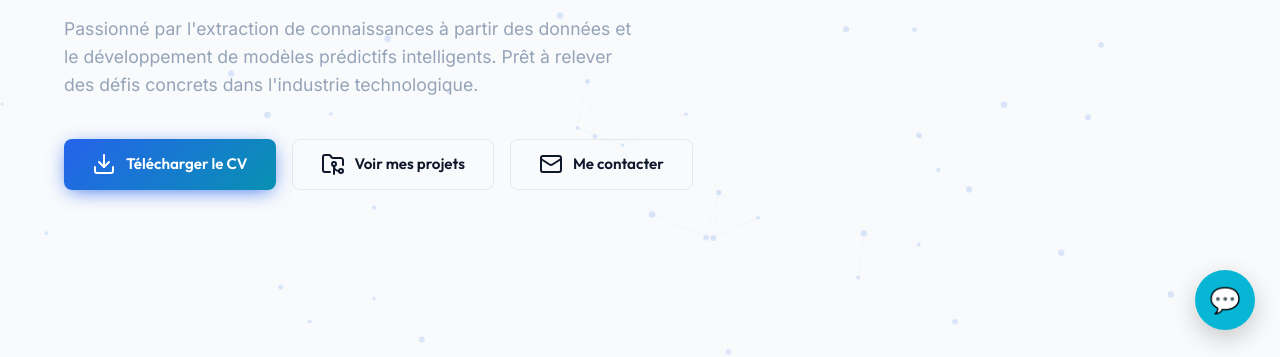
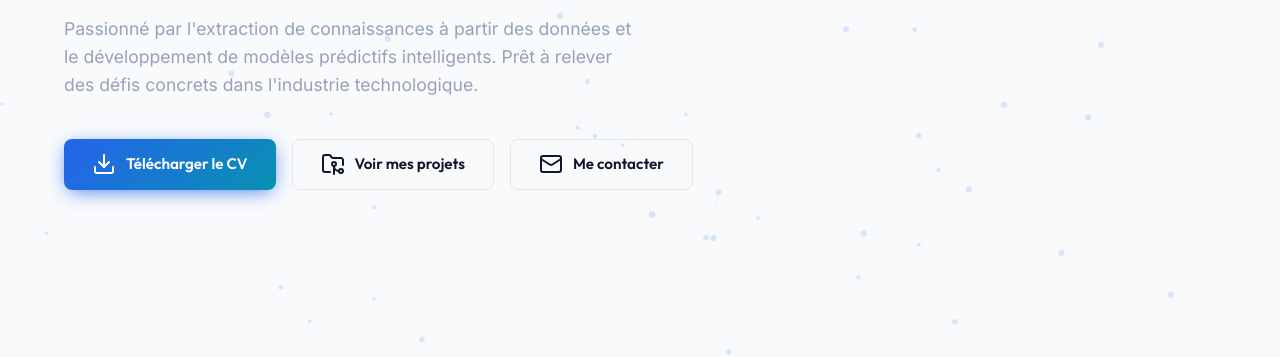
Before and after one commit to yahyenanti22/MyPortofilio, a website: page index.html in a window 1280 px wide. Shown: the part 445-802 px from the top of the page. Drawn offline with nearby package versions, Linux system fonts and the light colour scheme.

Commit message:
je supprime button de chatbot

```diff
--- a/index.html
+++ b/index.html
@@ -561,7 +561,7 @@
     </script>
     <!-- JavaScript logic -->
     <script src="script.js"></script>
-    <!-- CHATBOT -->
+    <!-- CHATBOT
 <div class="chatbot-container">
 
     <button
@@ -650,6 +650,6 @@
 </div>
 
 
-    <script src="chatbot.js"></script>
+    <script src="chatbot.js"></script> -->
 </body>
 </html>
```
